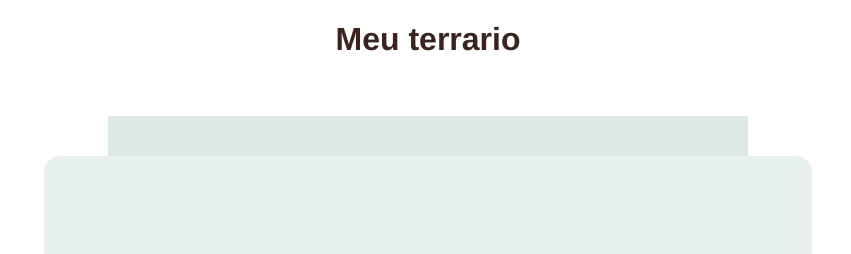
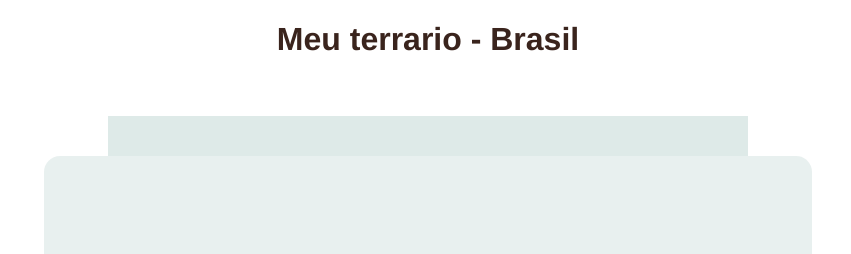
Before and after one commit to nathaliagmsss/static-web-page-terrarium, a plain HTML site: page index.html in a window 1280 px wide. Shown: the top 254 px of the page, 212-1063 px from the left. Drawn offline with Linux system fonts and the light colour scheme.

Commit message:
Update index.html

```diff
--- a/index.html
+++ b/index.html
@@ -13,7 +13,7 @@
 
 	<body>
 		<div id="page">
-			<h1>Meu terrario</h1>
+			<h1>Meu terrario - Brasil</h1>
 
 			<div id="left-container" class="container">
 				<div class="plant-holder">
```
